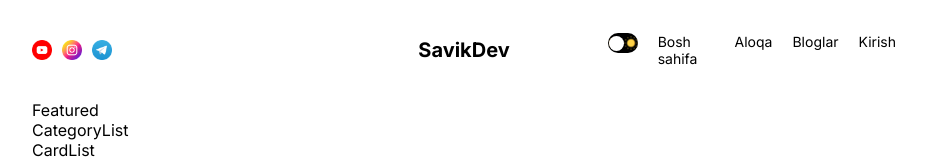
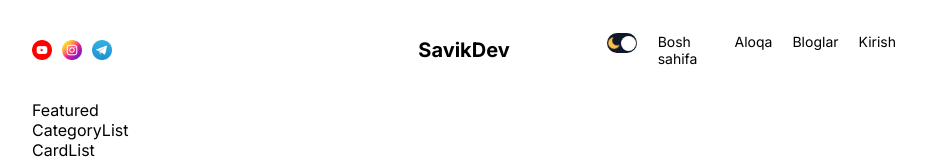
Before and after one commit to savikdeveloper/food_recipe_blog, a Next.js app: page / in a window 1280 px wide. Shown: the top 160 px of the page, without its empty margins (176-1102 px from the left). Built offline with nearby package versions, Linux system fonts and the light colour scheme.

Commit message:
fix design to toggle button

```diff
--- a/src/components/themeToggle/ThemeToggle.jsx
+++ b/src/components/themeToggle/ThemeToggle.jsx
@@ -12,9 +12,22 @@ const ThemeToggle = () => {
   console.log(theme)
 
   return (
-    <div className={styles.container} onClick={toggle}>
+    <div className={styles.container} onClick={toggle}
+      style={
+        theme === "dark"
+        ? {left: 1, backgroundColor: "white"}
+        : {right: 1, backgroundColor: "#0f172a"}
+      }
+    >
       <Image src={moonImg} width={14} height={14} alt='moon'/>
-      <div className={styles.ball}></div>
+      <div
+        className={styles.ball}
+        style={
+          theme === "dark"
+          ? {left: 1, background: "#0f172a"}
+          : {right: 1, background: "white"}
+        }
+      ></div>
       <Image src={sunImg} width={14} height={14} alt='sun'/>
     </div>
   );
--- a/src/components/themeToggle/themeToggle.module.css
+++ b/src/components/themeToggle/themeToggle.module.css
@@ -6,14 +6,11 @@
   display: flex;
   align-items: center;
   justify-content: space-between;
-  background-color: black;
   position: relative;
 }
 .ball {
   width: 15px;
   height: 15px;
   border-radius: 50%;
-  background-color: white;
   position: absolute;
-  left: 1px;
 }
```
Also changed, not shown: src/providers/ThemeProvider.jsx (line endings or trailing spaces).
